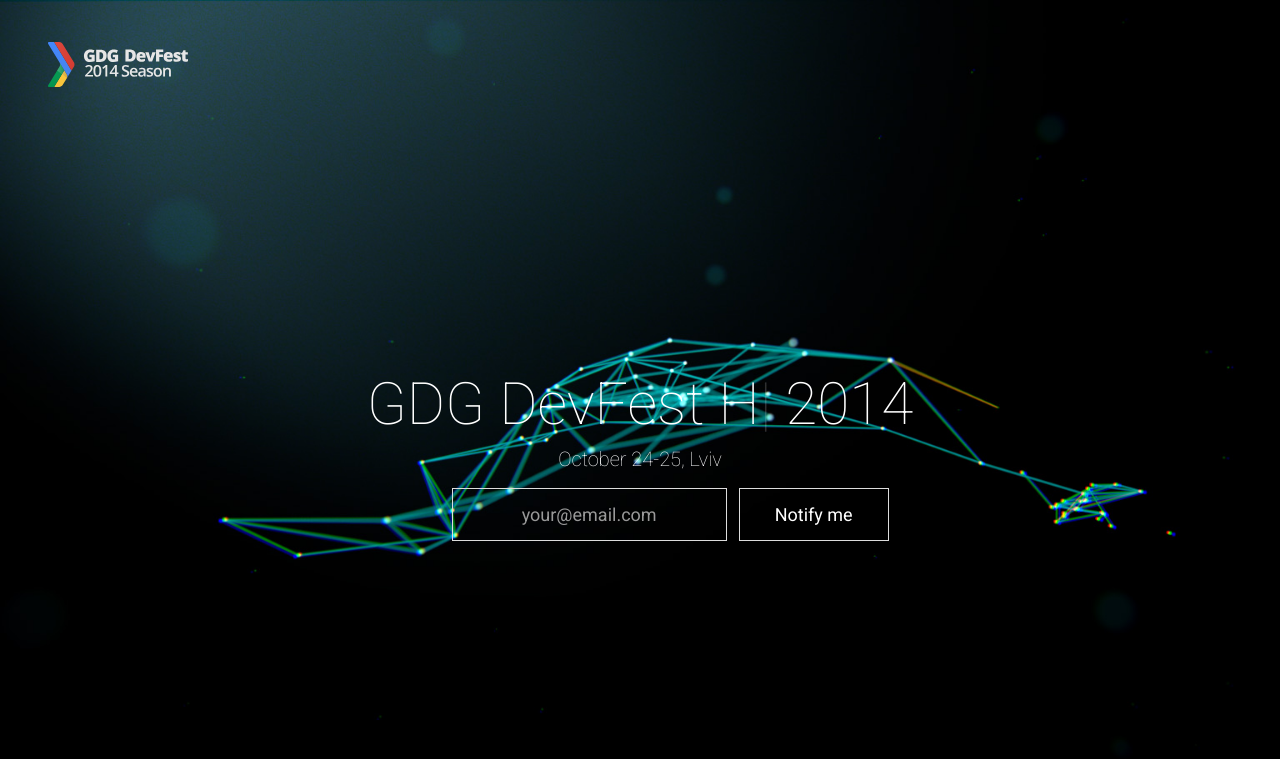
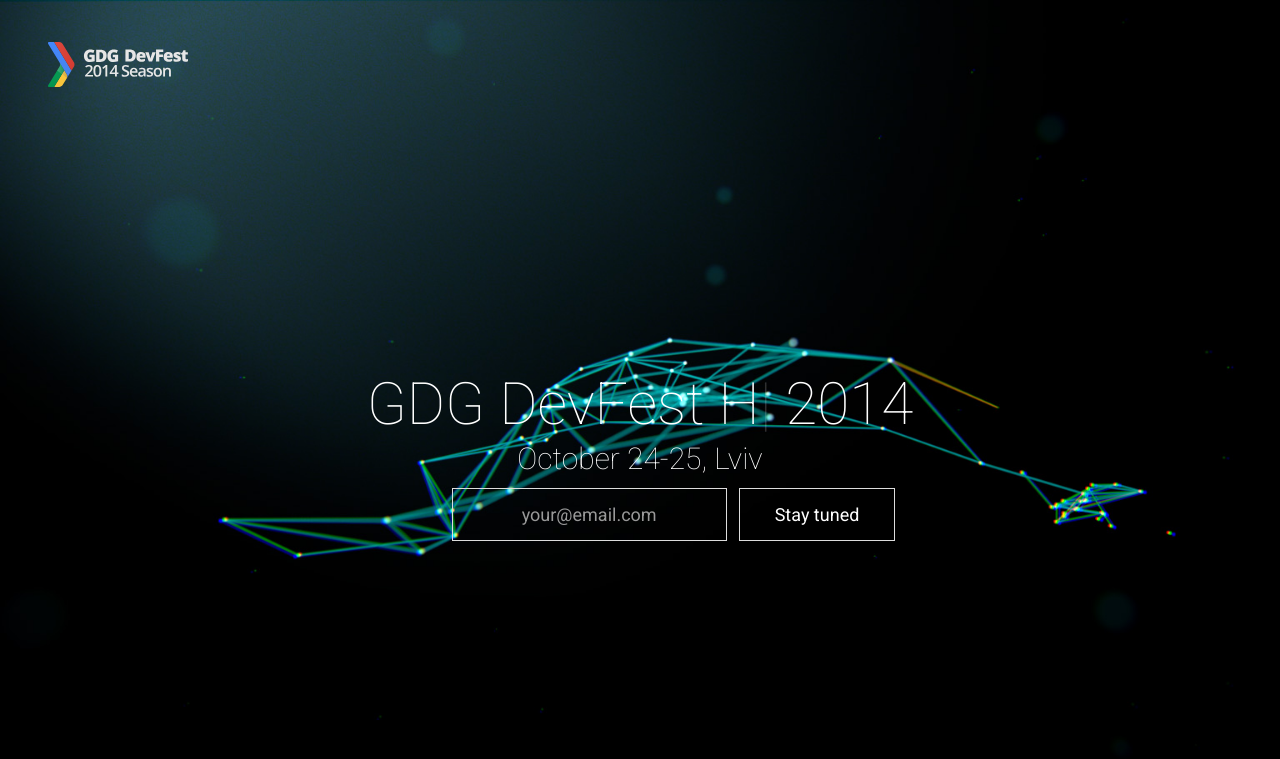
Before and after one commit to GDG-Ukraine/devfest-ukraine-14, a Jekyll site: the page built from temporary-banner.html, in a window 1280 px wide. Shown: the top 759 px of the page. Built offline with Jekyll 4.4.1, drawn with Linux system fonts in a browser that asks for light colours; comment, search, counter and statistics services are not loaded.

Commit message:
Updated temporary banner

```diff
--- a/temporary-banner.html
+++ b/temporary-banner.html
@@ -12,7 +12,7 @@ permalink: /
   <div class="jumbotron">
     <div class="animated hiding" data-animation="fadeInDown" data-delay="500">
       <h1>GDG DevFest <span id="typeout-text"></span> 2014</h1>
-      <p>{{site.eventDate}}</p>
+      <p style="font-size: 30px;">{{site.eventDate}}</p>
       <!-- Begin MailChimp Signup Form -->
       <div id="mc_embed_signup">
           <form action="http://gdg.us5.list-manage1.com/subscribe/post?u=9fc8aa205b0521b5f05fc8e1e&amp;id=ae0fb459fc" method="post" id="mc-embedded-subscribe-form" name="mc-embedded-subscribe-form" class="validate" target="_blank" novalidate>
@@ -28,7 +28,7 @@ permalink: /
               <input type="text" name="b_9fc8aa205b0521b5f05fc8e1e_ae0fb459fc" tabindex="-1" value="">
             </div>
             <div class="clear col-lg-1 col-md-2 col-sm-2 col-xs-5">
-              <input type="submit" value="Notify me" name="subscribe" id="mc-embedded-subscribe" class="button">
+              <input type="submit" value="Stay tuned" name="subscribe" id="mc-embedded-subscribe" class="button">
             </div>
           </form>
         </div>
```
